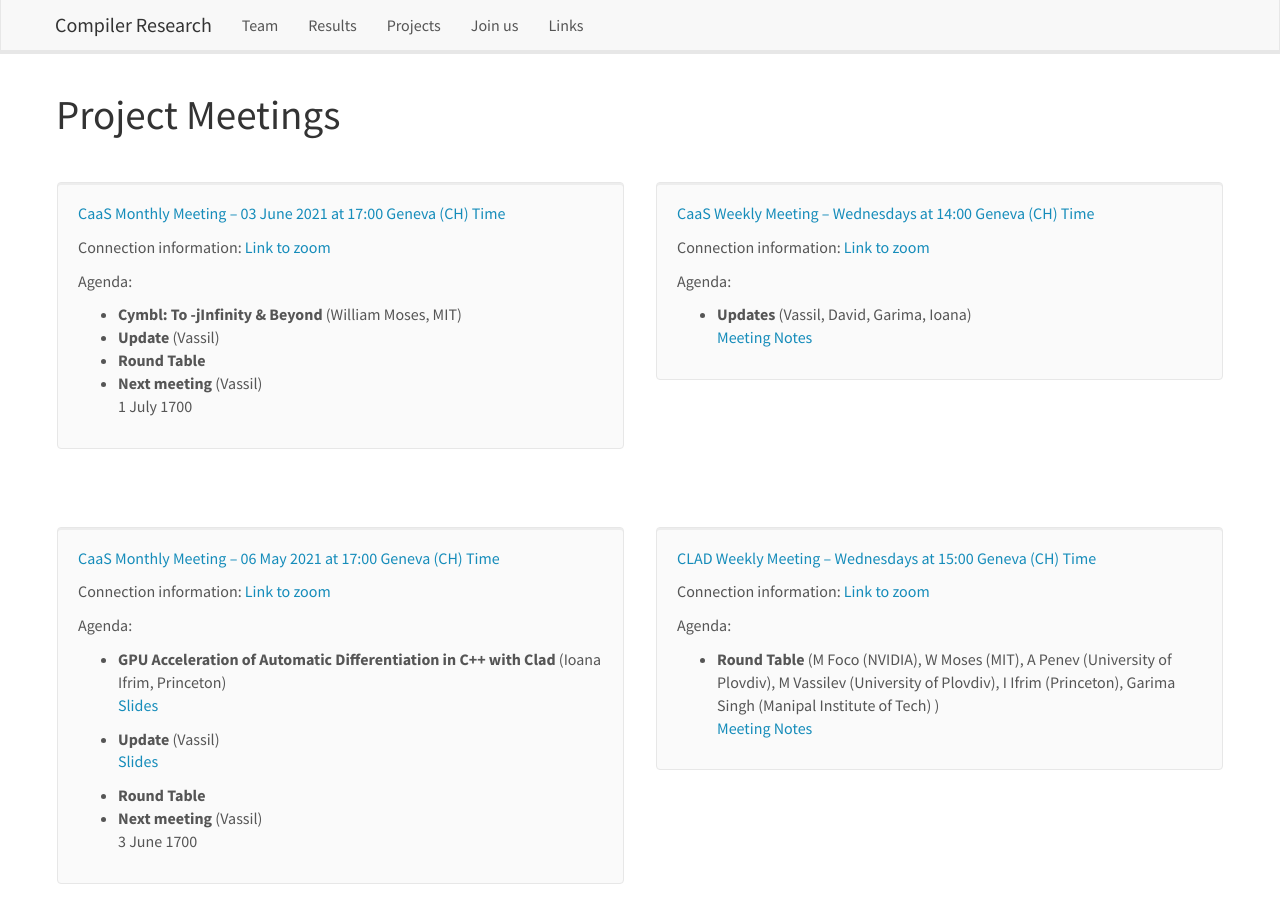
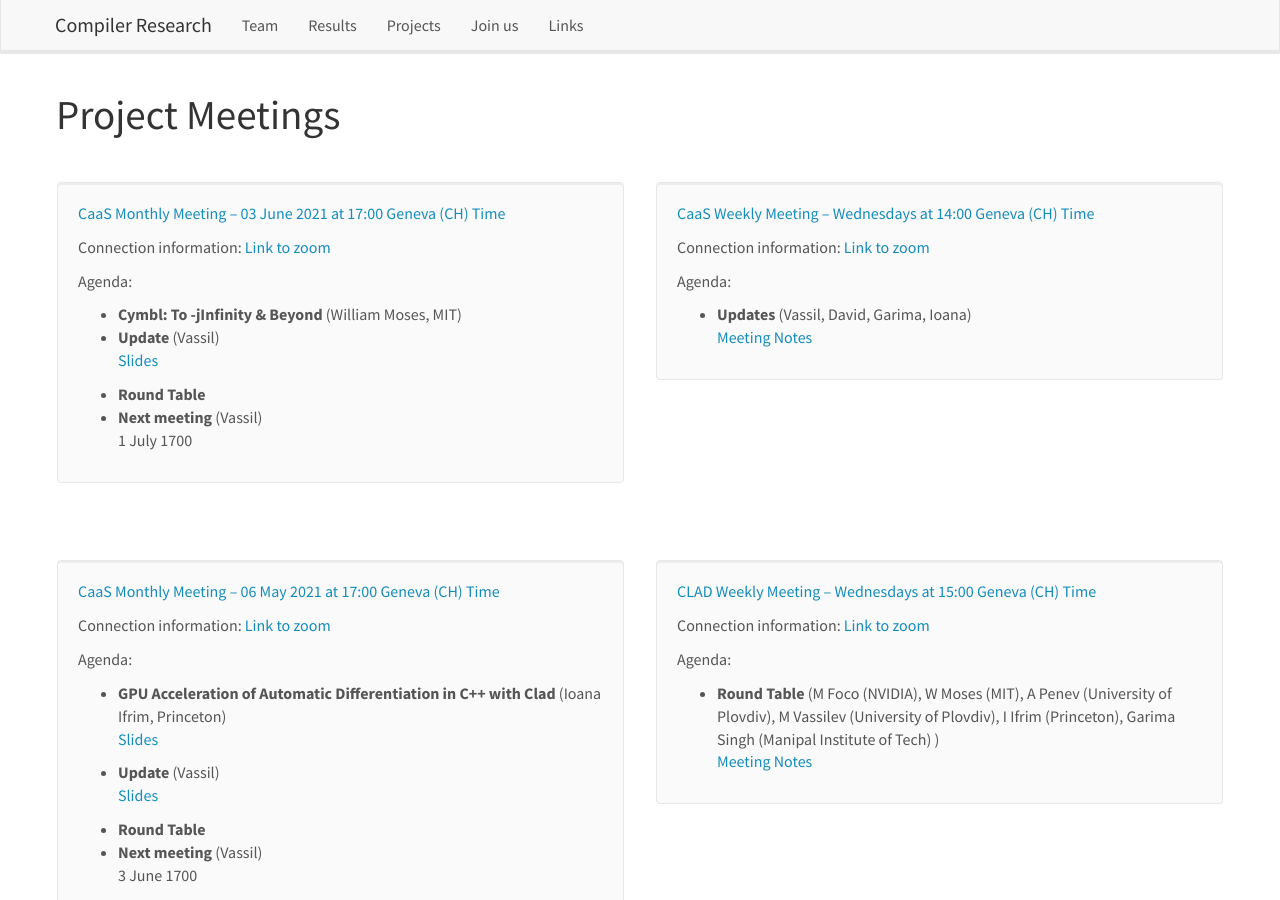
Before and after one commit to vgvassilev/clad, a Jekyll site: the page built from _pages/meetings.md, in a window 1280 px wide and 900 px high. Built offline with Jekyll 4.4.1, drawn with Linux system fonts in a browser that asks for light colours; nearby versions of some CDN libraries.

Commit message:
Add slides for today's meeting.

```diff
--- a/_data/meetinglist.yml
+++ b/_data/meetinglist.yml
@@ -8,6 +8,7 @@
       speaker: "William Moses, MIT"
     - title: Update
       speaker: Vassil
+      link: "[Slides](/assets/presentations/CaaS_03_06_2021.pdf)"
     - title: Round Table
     - title: Next meeting
       speaker: Vassil
```
Also changed, not shown: 1 other file.
